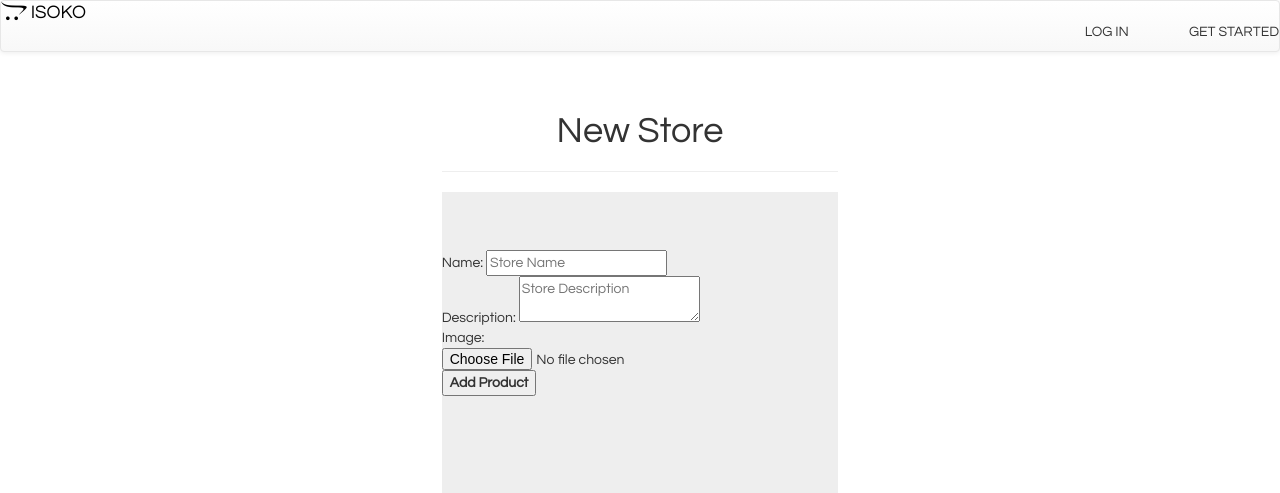
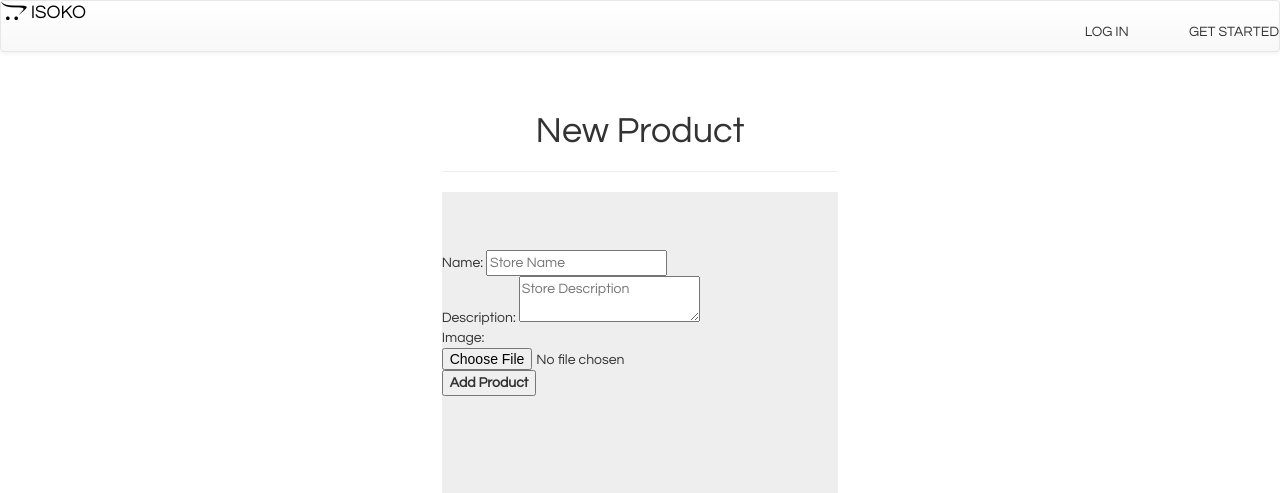
Before and after one commit to angieMutava/bc-12-online-store, a Flask app: template app/product/templates/addproduct.html in a window 1280 px wide. Shown: the top 493 px of the page. Run offline with Flask 2, Linux system fonts and the light colour scheme; the template is opened without the code that fills it: values that come from a table or form of the project are taken from there, others are empty; some libraries are stand-ins or nearby versions.

Commit message:
Change h1

```diff
--- a/app/product/templates/addproduct.html
+++ b/app/product/templates/addproduct.html
@@ -5,7 +5,7 @@
 
   <div class="col-lg-4 col-md-offset-4">
     <div class="page-header text-center">
-          <h1>New Store</h1>
+          <h1>New Product</h1>
     </div>
     <div class= "jumbotron">
       <form method=post>
```
